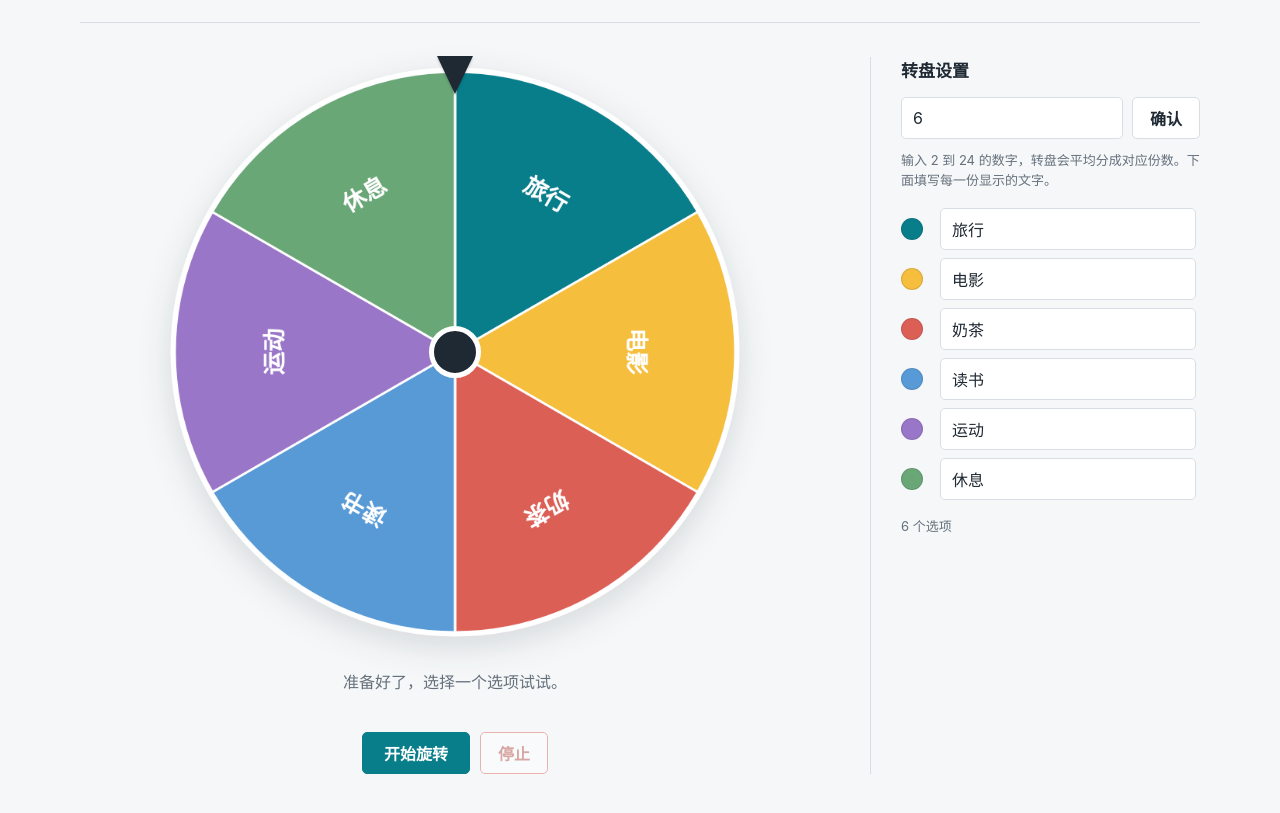
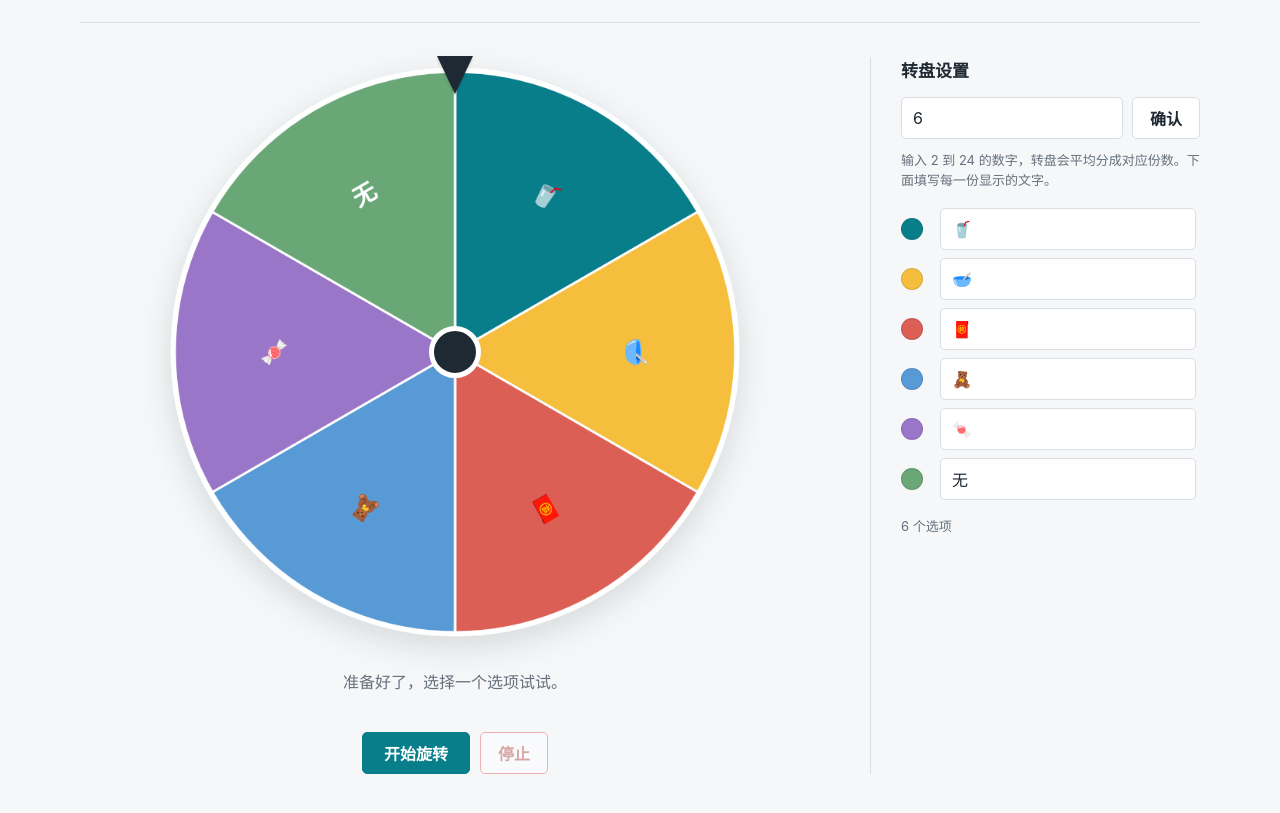
Before and after one commit to sss668866/turntable, a plain HTML site: page index.html in a window 1280 px wide. Shown: the part 99-912 px from the top of the page. Drawn offline with Linux system fonts and the light colour scheme.

Commit message:
Update options array with emoji characters

```diff
--- a/index.html
+++ b/index.html
@@ -86,7 +86,7 @@
       const stopButton = document.getElementById('stopButton');
       const result = document.getElementById('result');
       const colors = ['#087e8b','#f5be3d','#dc5f56','#579ad6','#9a76c8','#69a777','#e5864c','#4c9b9b'];
-      let options = ['旅行','电影','奶茶','读书','运动','休息'];
+      let options = ['🥤','🥣','🧧','🧸','🍬','无'];
       let rotation = 0;
       let spinning = false;
       let stopping = false;
```
